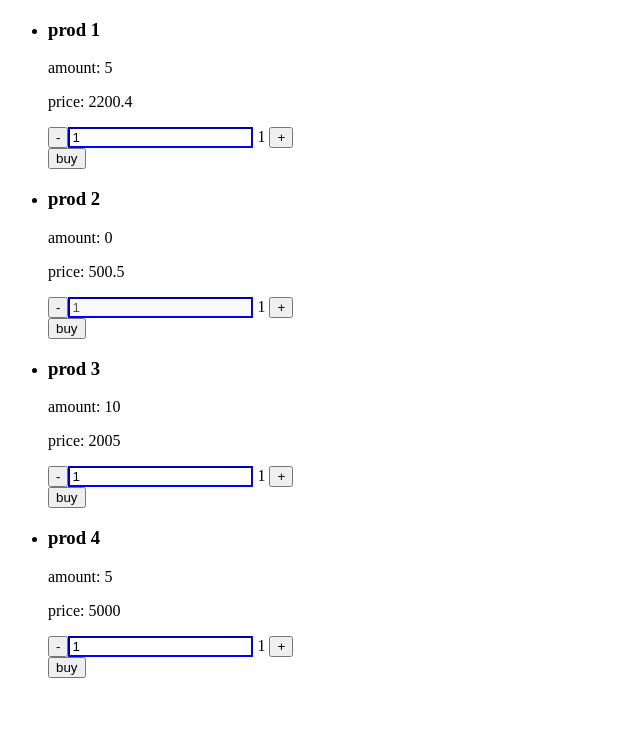
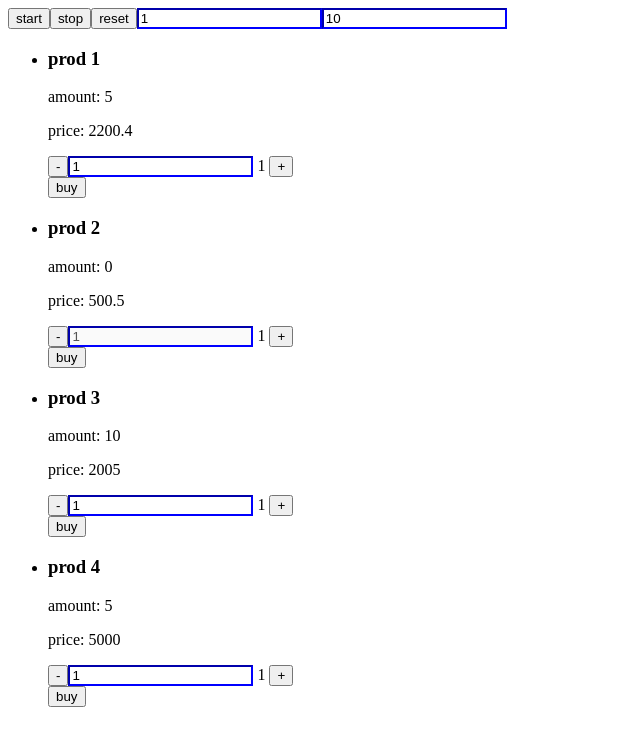
Before and after one commit to ZaXaR/store-test, an Angular app: page / in a window 1280 px wide. Shown: the top 746 px of the page, without its empty margins (0-640 px from the left). Built offline with nearby package versions, Linux system fonts and the light colour scheme.

Commit message:
govnokod

```diff
--- a/src/app/pages/home/home.component.html
+++ b/src/app/pages/home/home.component.html
@@ -1,4 +1,36 @@
 <div class="product-table" *ngIf="productItems$">
+  <button
+  (click)="plusData()"
+  >start
+  </button>
+  <button
+    (click)="stopData()"
+  >stop
+  </button>
+  <button
+    (click)="resetData()"
+  >reset
+  </button>
+  <input
+    #amount1
+    type="number"
+    [ngStyle]="
+          amount1.valueAsNumber < 0 ? {'border-color': 'red'}
+          : amount1.valueAsNumber >= 0 ?  {'border-color': 'blue'}
+          : {'border-color': 'blue'}"
+    [value]="qwe1"
+  >
+  <input
+    #amount2
+    type="number"
+    [ngStyle]="
+          amount2.valueAsNumber < 0 ? {'border-color': 'red'}
+          : amount2.valueAsNumber >= 0 ?  {'border-color': 'blue'}
+          : {'border-color': 'blue'}"
+    [value]="qwe2"
+  >
+
+
   <ul *ngFor="let item of productItems$.value">
     <li class="item">
       <h3 class="h4">{{ item.name }}</h3>
--- a/src/app/pages/home/home.component.ts
+++ b/src/app/pages/home/home.component.ts
@@ -1,8 +1,8 @@
 import {ChangeDetectorRef, Component, OnInit} from '@angular/core';
 import { ApiStubService } from '../../core/services/api/api-stub.service';
-import { BehaviorSubject } from 'rxjs';
+import {BehaviorSubject, of, timer} from 'rxjs';
 import {ProductItemResponce, ProductItems} from '../../core/services/api/api-service.interface';
-import { filter } from 'rxjs/operators';
+import {delay, filter, skip, tap} from 'rxjs/operators';
 
 @Component({
   selector: 'app-home',
@@ -10,14 +10,20 @@ import { filter } from 'rxjs/operators';
   styleUrls: ['./home.component.css']
 })
 
-
 export class HomeComponent implements OnInit {
   productItems$: BehaviorSubject<ProductItems[]> = new BehaviorSubject(null);
-
+  qwe1 = 1;
+  qwe2 = 10;
+  qwe1Bool = false;
+  qwe1Boo2 = false;
+  sub: any;
+  backdata = {
+    qwe1: this.qwe1,
+    qwe2: this.qwe2,
+  };
 
   constructor(
-    private apiService: ApiStubService,
-    private cd: ChangeDetectorRef
+    private apiService: ApiStubService
   ) {
   }
 
@@ -30,6 +36,46 @@ export class HomeComponent implements OnInit {
     });
   }
 
+
+
+//   quick way to govnokod
+plusData() {
+  const source = timer(1000, 1000);
+  this.sub = source.subscribe(data => {
+    if (!this.qwe1Bool) {
+      this.qwe1--;
+    } else {
+      this.qwe1++;
+    }
+    if (!this.qwe1Boo2) {
+      this.qwe2--;
+    } else {
+      this.qwe2++;
+    }
+    if (this.qwe1 === -5) {
+      this.qwe1Bool = true;
+    } else if (this.qwe1 === 10) {
+      this.qwe1Bool = false;
+    }
+    if (this.qwe2 === -5) {
+      this.qwe1Boo2 = true;
+    } else if (this.qwe2 === 10) {
+      this.qwe1Boo2 = false;
+    }
+  });
+}
+
+  stopData() {
+    this.sub.unsubscribe();
+  }
+
+  resetData() {
+    this.qwe1 = this.backdata.qwe1;
+    this.qwe2 = this.backdata.qwe2;
+  }
+// end govnokod
+
+
 // there we cant gat id and amount
   checkAmountItem(id: number) {
   }
```
